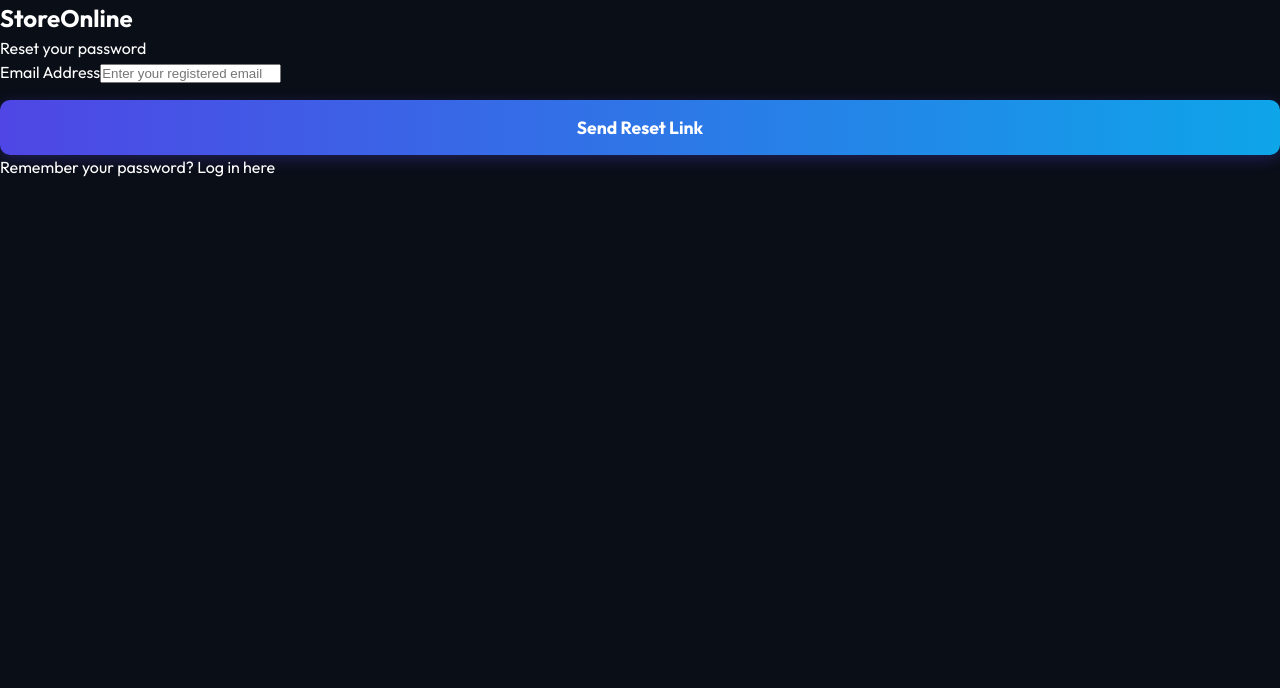
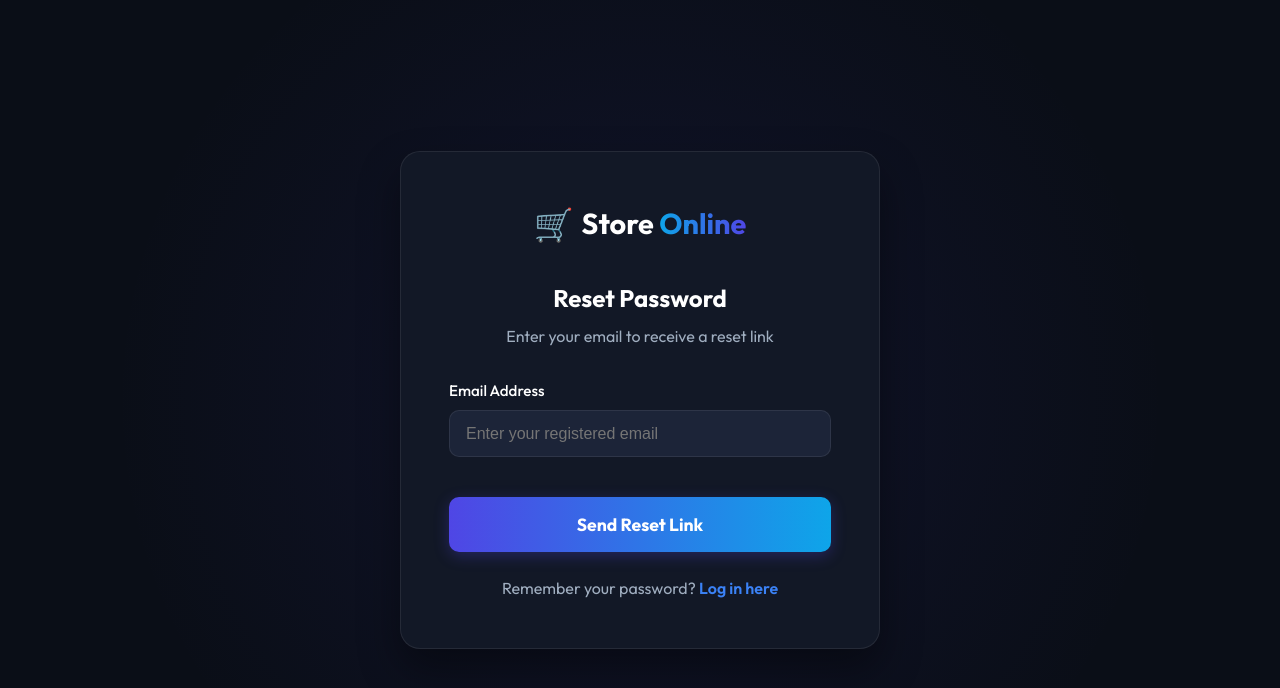
Before and after one commit to limitxpand/StoreOnline, a Next.js app: page /forgot-password in a window 1280 px wide. Shown: the top 688 px of the page. Built offline with nearby package versions, Linux system fonts and the light colour scheme.

Commit message:
Enhance reset/forgot password UI and rename Payment Settings

```diff
--- a/app/(store)/login/page.tsx
+++ b/app/(store)/login/page.tsx
@@ -69,7 +69,12 @@ export default function Login() {
           </div>
 
           <div className={styles.formGroup}>
-            <label htmlFor="password">Password</label>
+            <div style={{ display: 'flex', justifyContent: 'space-between', alignItems: 'center' }}>
+              <label htmlFor="password">Password</label>
+              <Link href="/forgot-password" style={{ fontSize: '0.85rem', color: 'var(--accent-primary)', textDecoration: 'none' }}>
+                Forgot Password?
+              </Link>
+            </div>
             <input
               type="password"
               id="password"
--- a/app/dashboard/layout.tsx
+++ b/app/dashboard/layout.tsx
@@ -35,7 +35,7 @@ export default async function DashboardLayout({
             <span className={styles.icon}>💰</span> Earnings & Royalty
           </Link>
           <Link href="/dashboard/settings" className={styles.navLink}>
-            <span className={styles.icon}>⚙️</span> Payment Settings
+            <span className={styles.icon}>⚙️</span> Account & Payment Settings
           </Link>
           <div className={styles.divider}></div>
           <Link href="/" className={styles.navLink}>
--- a/app/dashboard/settings/page.tsx
+++ b/app/dashboard/settings/page.tsx
@@ -114,8 +114,8 @@ export default function SellerSettings() {
   return (
     <div>
       <div className={styles.pageHeader}>
-        <h1>Payment Settings</h1>
-        <p>Update your BEP-20 (USDT/BNB) details to receive royalties.</p>
+        <h1>Account & Payment Settings</h1>
+        <p>Update your BEP-20 (USDT/BNB) details and manage your account.</p>
         {uid && (
           <div style={{ marginTop: '1rem', display: 'inline-block', background: 'var(--bg-tertiary)', padding: '0.5rem 1rem', borderRadius: '8px', border: '1px solid var(--border-color)' }}>
             <strong>Your Store UID:</strong> <span style={{ color: 'var(--accent-neon)', fontFamily: 'monospace' }}>{uid}</span>
--- a/app/forgot-password/page.tsx
+++ b/app/forgot-password/page.tsx
@@ -2,7 +2,7 @@
 
 import { useState } from 'react';
 import Link from 'next/link';
-import authStyles from '../auth.module.css';
+import styles from '@/app/auth.module.css';
 
 export default function ForgotPassword() {
   const [email, setEmail] = useState('');
@@ -38,34 +38,40 @@ export default function ForgotPassword() {
   };
 
   return (
-    <div className={authStyles.authContainer}>
-      <div className={authStyles.authBox}>
-        <div className={authStyles.logoArea}>
-          <h2>StoreOnline</h2>
-          <p>Reset your password</p>
-        </div>
+    <div className={styles.container}>
+      <div className={styles.background}></div>
 
-        {message && <div style={{ color: '#10b981', marginBottom: '1rem', textAlign: 'center' }}>{message}</div>}
-        {error && <div style={{ color: '#ef4444', marginBottom: '1rem', textAlign: 'center' }}>{error}</div>}
+      <div className={styles.authCard}>
+        <Link href="/" className={styles.logo}>
+          <span style={{ fontSize: '2rem' }}>🛒</span>
+          <h2>Store <span className="gradient-text">Online</span></h2>
+        </Link>
 
-        <form onSubmit={handleSubmit} className={authStyles.authForm}>
-          <div className={authStyles.inputGroup}>
+        <h1 className={styles.title}>Reset Password</h1>
+        <p className={styles.subtitle}>Enter your email to receive a reset link</p>
+
+        {message && <div style={{ color: 'var(--success)', marginBottom: '1rem', textAlign: 'center', background: 'rgba(16, 185, 129, 0.1)', padding: '0.5rem', borderRadius: '4px' }}>{message}</div>}
+        {error && <div style={{ color: 'var(--danger)', marginBottom: '1rem', textAlign: 'center', background: 'rgba(239, 68, 68, 0.1)', padding: '0.5rem', borderRadius: '4px' }}>{error}</div>}
+
+        <form onSubmit={handleSubmit}>
+          <div className={styles.formGroup}>
             <label>Email Address</label>
             <input
               type="email"
+              className={styles.input}
               placeholder="Enter your registered email"
               value={email}
               onChange={(e) => setEmail(e.target.value)}
               required
             />
           </div>
-          <button type="submit" className={authStyles.submitBtn} disabled={loading}>
+          <button type="submit" className={styles.submitBtn} disabled={loading}>
             {loading ? 'Sending...' : 'Send Reset Link'}
           </button>
         </form>
 
-        <div className={authStyles.authFooter}>
-          <p>Remember your password? <Link href="/login">Log in here</Link></p>
+        <div className={styles.switchText}>
+          Remember your password? <Link href="/login">Log in here</Link>
         </div>
       </div>
     </div>
```
Also changed, not shown: app/reset-password/page.tsx (+26 -18 lines).
